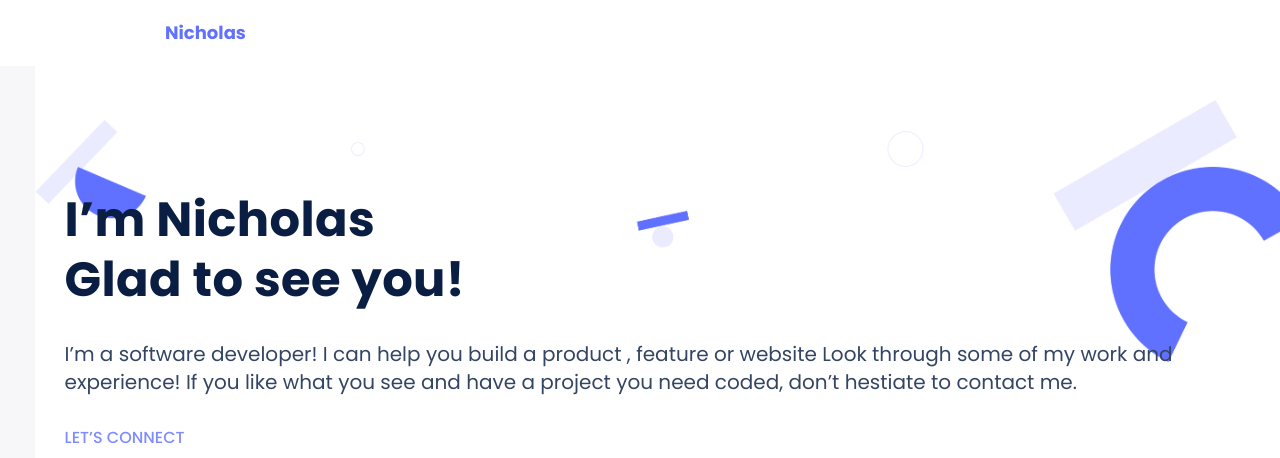
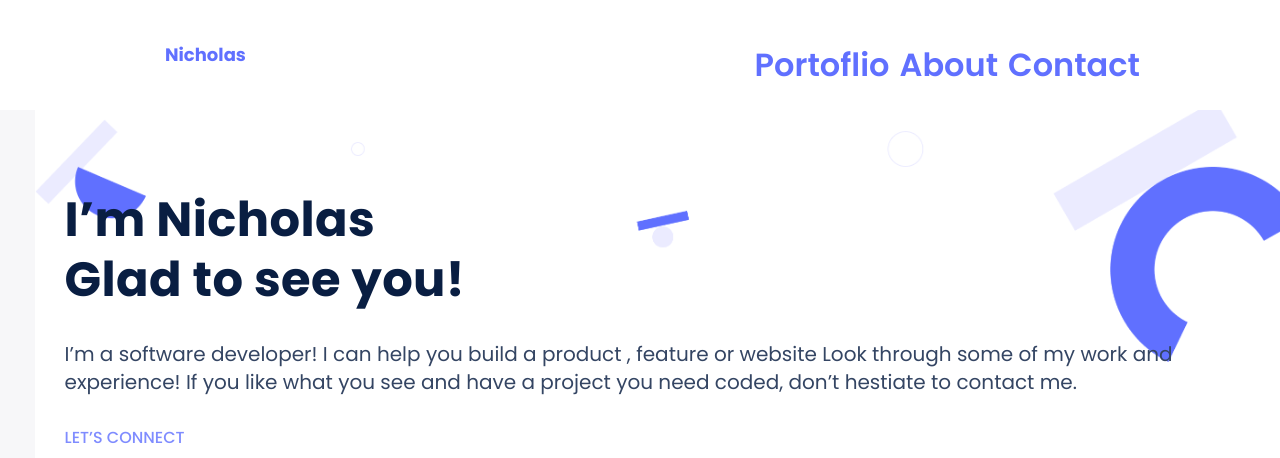
Before and after one commit to atok624/Portfolio-1.github.io, a website: page index.html in a window 1280 px wide. Shown: the top 458 px of the page. Drawn offline with Linux system fonts and the light colour scheme.

Commit message:
Modify style.css file

```diff
--- a/style.css
+++ b/style.css
@@ -258,7 +258,7 @@ header {
   padding: 30px 30px;
 }
 
-.Desk_nav {
+.Desk_nav-sidebar {
   position: fixed;
   left: -100%;
   flex-direction: column;
@@ -284,7 +284,11 @@ header {
   color: white;
 }
 
-.Desk_nav.active {
+.Desk_nav {
+  display: none;
+}
+
+.Desk_nav-sidebar.active {
   left: 0;
 }
 
@@ -412,11 +416,14 @@ header {
     overflow-x: hidden;
   }
 
-  .desk_nav {
-    left: 30px;
-    top: 70px;
+  .Desk_nav {
+    /* left: 30px;
+    top: 70px; */
     display: flex;
     margin-right: 100px;
+    font-weight: 500;
+    font-size: 15px;
+    line-height: 20px;
   }
 
   .display {
```
